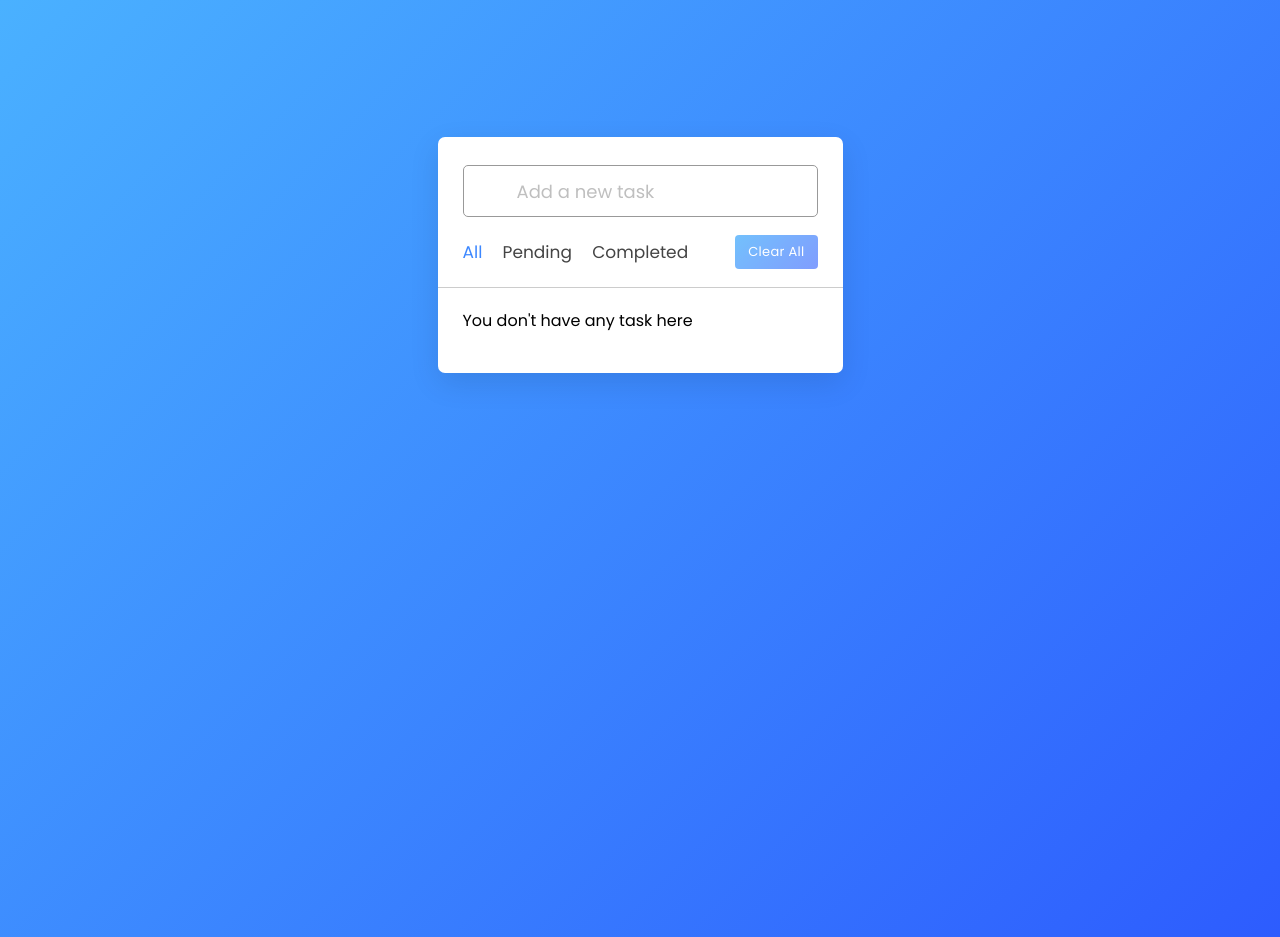
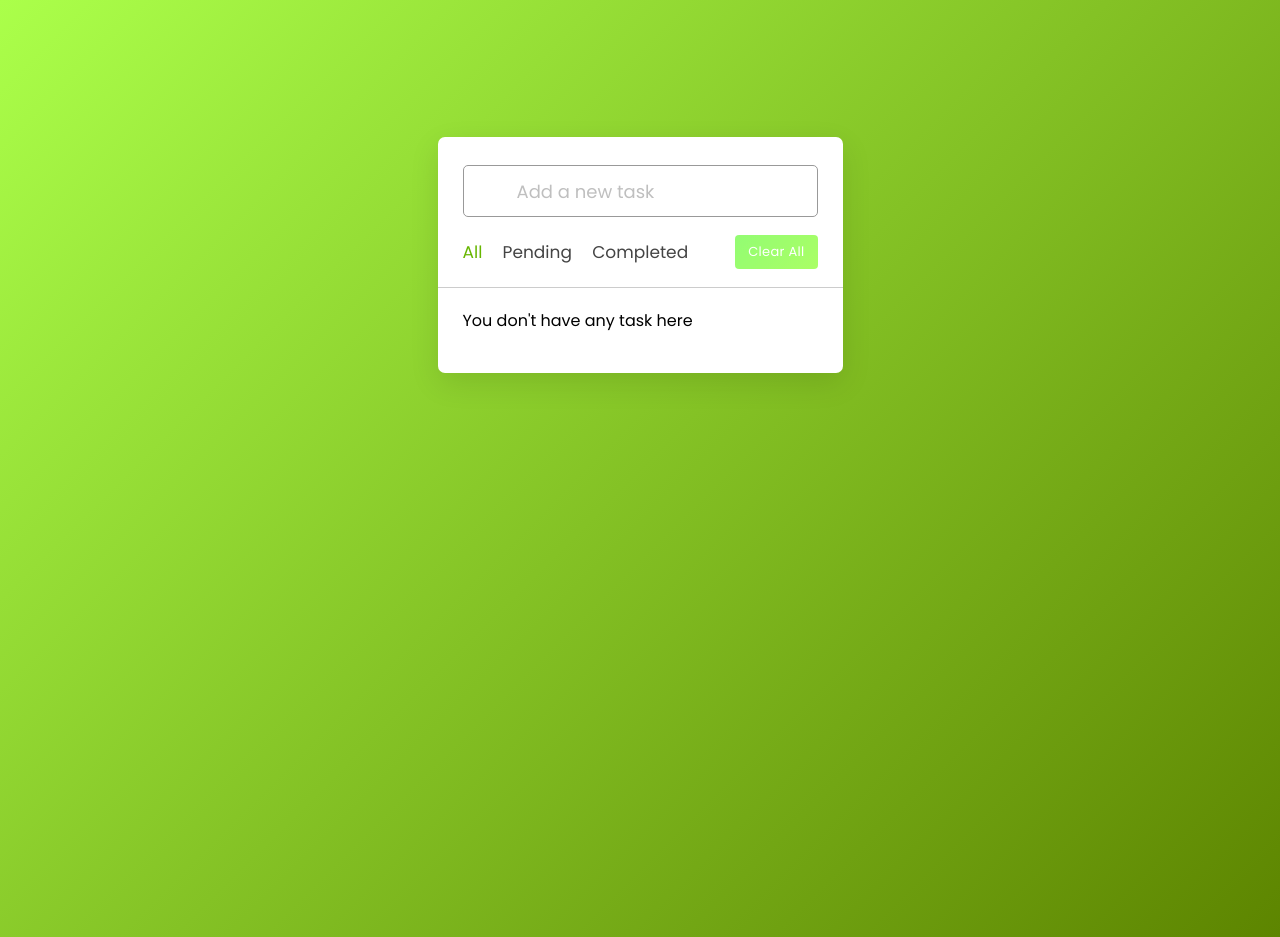
Before and after one commit to bhavesh8484/oibsip_taskno-3, a plain HTML site: page index.html in a window 1280 px wide. Drawn offline with Linux system fonts and the light colour scheme.

Commit message:
Update style.css

```diff
--- a/style.css
+++ b/style.css
@@ -10,7 +10,7 @@ body{
   width: 100%;
   height: 100vh;
   overflow: hidden;
-  background: linear-gradient(135deg, #4AB1FF, #2D5CFE);
+  background: linear-gradient(135deg, #abff4a, #5d8500);
 }
 ::selection{
   color: #fff;
@@ -46,7 +46,7 @@ body{
 .task-input input:focus,
 .task-input input.active{
   padding-left: 52px;
-  border: 2px solid #3C87FF;
+  border: 2px solid #b4ff3c;
 }
 .task-input input::placeholder{
   color: #bfbfbf;
@@ -70,7 +70,7 @@ body{
   margin-left: 0;
 }
 .filters span.active{
-  color: #3C87FF;
+  color: #67b600;
 }
 .controls .clear-btn{
   border: none;
@@ -84,7 +84,7 @@ body{
   letter-spacing: 0.3px;
   pointer-events: none;
   transition: transform 0.25s ease;
-  background: linear-gradient(135deg, #1798fb 0%, #2D5CFE 100%);
+  background: linear-gradient(135deg, #4cfb17 0%, #73ff00 100%);
 }
 .clear-btn.active{
   opacity: 0.9;
@@ -132,7 +132,7 @@ body{
 }
 .task label input{
   margin-top: 7px;
-  accent-color: #3C87FF;
+  accent-color: #a4ff3c;
 }
 .task label p{
   user-select: none;
```
